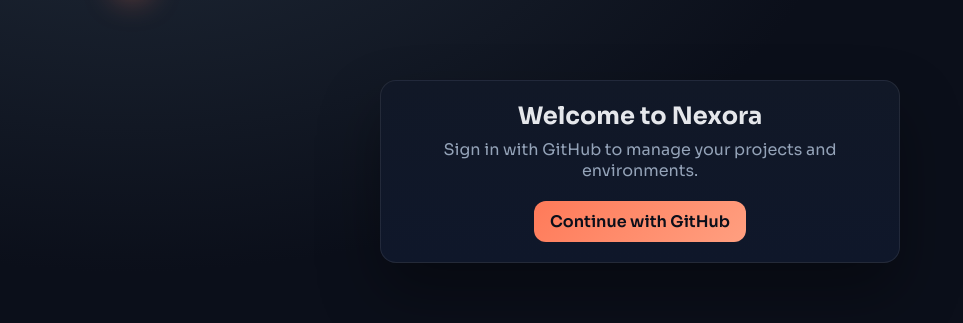
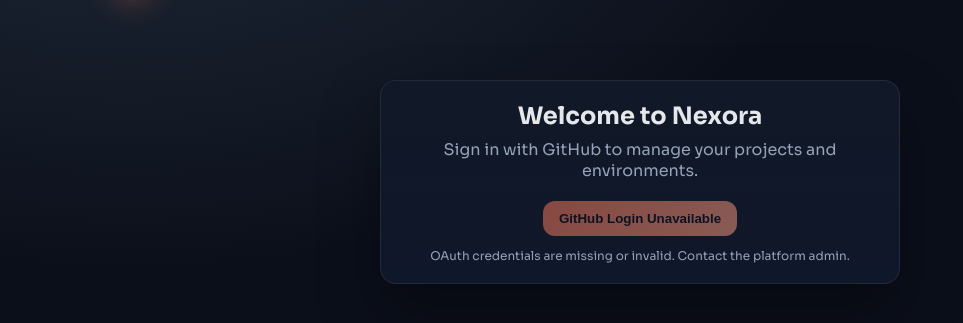
Before and after one commit to AbdelrahmanEsawy/nexora.sh, a FastAPI app: page /login in a window 1280 px wide. Shown: the part 68-391 px from the top of the page, without its empty margins (0-963 px from the left). Run offline with FastAPI, Linux system fonts and the light colour scheme; some libraries are stand-ins or nearby versions.

Commit message:
Harden GitHub login flow and surface OAuth errors

```diff
--- a/nexora.sh/docker/control-plane/app/main.py
+++ b/nexora.sh/docker/control-plane/app/main.py
@@ -2267,7 +2267,18 @@ def hosting_availability(request: Request):
 def login(request: Request):
     if current_user(request):
         return RedirectResponse("/")
-    return templates.TemplateResponse("login.html", {"request": request})
+    error = request.query_params.get("error")
+    notice = request.query_params.get("notice")
+    oauth_ready = bool(GITHUB_CLIENT_ID and GITHUB_CLIENT_SECRET and hasattr(oauth, "github"))
+    return templates.TemplateResponse(
+        "login.html",
+        {
+            "request": request,
+            "error": error,
+            "notice": notice,
+            "oauth_ready": oauth_ready,
+        },
+    )
 
 
 @app.get("/logout")
@@ -2283,12 +2294,20 @@ def github_install(request: Request):
 
 @app.get("/auth/github")
 async def auth_github(request: Request):
+    if not GITHUB_CLIENT_ID or not GITHUB_CLIENT_SECRET:
+        return redirect_with_error("/login", "GitHub OAuth is not configured.")
     try:
         client = oauth.github
     except AttributeError:
-        return HTMLResponse("GitHub OAuth not configured", status_code=500)
+        return redirect_with_error("/login", "GitHub OAuth client is not available.")
     redirect_uri = request.url_for("auth_callback")
-    return await client.authorize_redirect(request, redirect_uri)
+    try:
+        return await client.authorize_redirect(request, redirect_uri)
+    except Exception:
+        return redirect_with_error(
+            "/login",
+            "GitHub OAuth redirect failed. Verify client ID, secret, and callback URL.",
+        )
 
 
 @app.get("/auth/github/callback")
@@ -2297,7 +2316,10 @@ async def auth_callback(request: Request):
         token = await oauth.github.authorize_access_token(request)
     except MismatchingStateError:
         request.session.clear()
-        return RedirectResponse("/login")
+        return redirect_with_error("/login", "Login session expired. Please try again.")
+    except Exception:
+        request.session.clear()
+        return redirect_with_error("/login", "GitHub callback failed. Please retry sign in.")
     resp = await oauth.github.get("user", token=token)
     profile = resp.json()
 
--- a/nexora.sh/docker/control-plane/app/templates/login.html
+++ b/nexora.sh/docker/control-plane/app/templates/login.html
@@ -3,6 +3,13 @@
 <div class="card" style="max-width:520px; margin: 80px auto; text-align:center;">
   <h2 style="margin:0 0 8px;">Welcome to Nexora</h2>
   <p class="muted" style="margin:0 0 20px;">Sign in with GitHub to manage your projects and environments.</p>
-  <a class="btn primary" href="/auth/github">Continue with GitHub</a>
+  {% if oauth_ready %}
+    <a class="btn primary" href="/auth/github">Continue with GitHub</a>
+  {% else %}
+    <button class="btn primary disabled" type="button" disabled>GitHub Login Unavailable</button>
+    <p class="muted" style="margin:12px 0 0; font-size:12px;">
+      OAuth credentials are missing or invalid. Contact the platform admin.
+    </p>
+  {% endif %}
 </div>
 {% endblock %}
```
